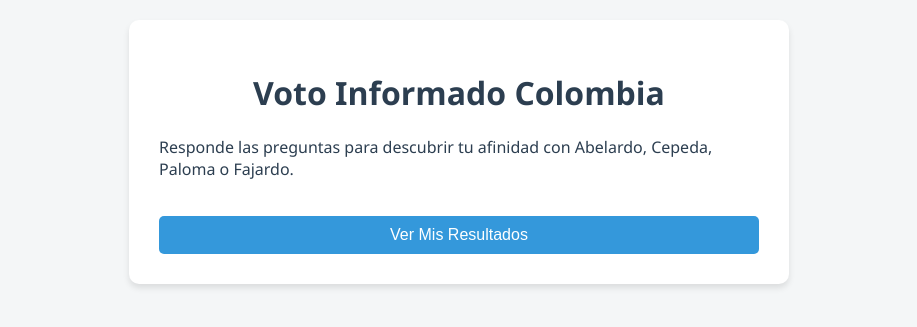
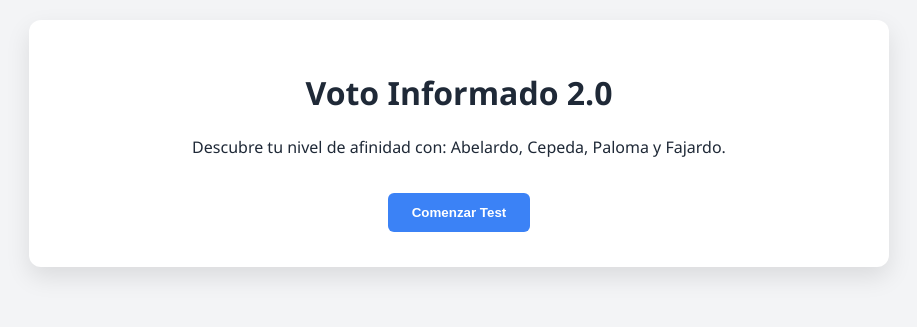
Before and after one commit to ripeto99-oss/chatbot-electoral., a FastAPI app: page / in a window 1280 px wide. Shown: the top 327 px of the page, without its empty margins (181-1098 px from the left). Run offline with FastAPI, Linux system fonts and the light colour scheme; some libraries are stand-ins or nearby versions.

Commit message:
Update index.html

```diff
--- a/templates/index.html
+++ b/templates/index.html
@@ -3,152 +3,101 @@
 <head>
     <meta charset="UTF-8">
     <meta name="viewport" content="width=device-width, initial-scale=1.0">
-    <title>Voto Informado - Test Electoral</title>
+    <title>Voto Informado 2.0</title>
+    <link rel="stylesheet" href="/static/style.css">
+    <script src="https://cdn.jsdelivr.net/npm/chart.js"></script>
+    <script src="https://cdnjs.cloudflare.com/ajax/libs/jspdf/2.5.1/jspdf.umd.min.js"></script>
     <style>
-        :root {
-            --primary: #2C3E50;
-            --secondary: #34495E;
-            --accent: #3498DB;
-            --bg: #F4F6F7;
-            --chat-bg: #FFFFFF;
-            --user-msg: #DCF8C6;
-            --bot-msg: #E8F8F5;
-        }
-        body {
-            font-family: 'Segoe UI', Tahoma, Geneva, Verdana, sans-serif;
-            background-color: var(--bg);
-            color: var(--primary);
-            margin: 0;
-            padding: 20px;
-            display: flex;
-            flex-direction: column;
-            align-items: center;
-        }
-        .container {
-            width: 100%;
-            max-width: 600px;
-            background: white;
-            padding: 30px;
-            border-radius: 10px;
-            box-shadow: 0 4px 6px rgba(0,0,0,0.1);
-        }
-        h1, h2, h3 { text-align: center; }
+        /* CSS Integrado para asegurar renderizado inmediato */
+        :root { --primary: #1E3A8A; --secondary: #3B82F6; --bg: #F3F4F6; --text: #1F2937; }
+        body { font-family: 'Segoe UI', Tahoma, Geneva, Verdana, sans-serif; background: var(--bg); color: var(--text); margin: 0; padding: 20px; display: flex; justify-content: center; }
+        .container { background: white; padding: 30px; border-radius: 12px; box-shadow: 0 10px 25px rgba(0,0,0,0.1); width: 100%; max-width: 800px; }
         .hidden { display: none !important; }
+        .btn { background: var(--secondary); color: white; border: none; padding: 12px 24px; border-radius: 6px; cursor: pointer; font-weight: bold; margin: 5px; transition: 0.3s; }
+        .btn:hover { background: var(--primary); }
+        .btn:disabled { background: #9CA3AF; cursor: not-allowed; }
+        .option-btn { display: block; width: 100%; text-align: left; background: #E5E7EB; color: var(--text); padding: 15px; margin-bottom: 10px; border-radius: 6px; border: 2px solid transparent; cursor: pointer; }
+        .option-btn.selected { border-color: var(--secondary); background: #DBEAFE; }
+        .nav-buttons { display: flex; justify-content: space-between; margin-top: 20px; }
 
-        /* Botones generales */
-        button {
-            background-color: var(--accent);
-            color: white;
-            border: none;
-            padding: 10px 20px;
-            border-radius: 5px;
-            cursor: pointer;
-            font-size: 16px;
-            width: 100%;
-            margin-top: 20px;
-        }
-        button:hover { background-color: #2980B9; }
-        button:disabled { background-color: #95A5A6; cursor: not-allowed; }
+        /* Dashboard */
+        .dashboard-grid { display: grid; grid-template-columns: 1fr 1fr; gap: 20px; margin-bottom: 30px; }
+        @media (max-width: 600px) { .dashboard-grid { grid-template-columns: 1fr; } }
+        .ranking-list { list-style: none; padding: 0; }
+        .ranking-list li { background: #F9FAFB; padding: 10px; margin-bottom: 8px; border-radius: 4px; border-left: 4px solid var(--secondary); }
 
-        /* Diseño del Chatbot */
-        .chat-container {
-            margin-top: 30px;
-            border: 1px solid #BDC3C7;
-            border-radius: 8px;
-            overflow: hidden;
-            background-color: var(--chat-bg);
-            display: flex;
-            flex-direction: column;
-        }
-        .chat-header {
-            background-color: var(--primary);
-            color: white;
-            padding: 15px;
-            text-align: center;
-            font-weight: bold;
-        }
-        .chat-messages {
-            height: 300px;
-            overflow-y: auto;
-            padding: 15px;
-            display: flex;
-            flex-direction: column;
-            gap: 10px;
-        }
-        .message {
-            max-width: 80%;
-            padding: 10px 15px;
-            border-radius: 15px;
-            font-size: 14px;
-            line-height: 1.4;
-            word-wrap: break-word;
-        }
-        .message.user {
-            background-color: var(--user-msg);
-            align-self: flex-end;
-            border-bottom-right-radius: 0;
-        }
-        .message.bot {
-            background-color: var(--bot-msg);
-            align-self: flex-start;
-            border-bottom-left-radius: 0;
-        }
-        .chat-input-area {
-            display: flex;
-            border-top: 1px solid #BDC3C7;
-            padding: 10px;
-            background-color: #ECF0F1;
-        }
-        .chat-input-area input {
-            flex-grow: 1;
-            padding: 10px;
-            border: 1px solid #BDC3C7;
-            border-radius: 4px;
-            outline: none;
-        }
-        .chat-input-area button {
-            width: auto;
-            margin-top: 0;
-            margin-left: 10px;
-        }
-        .loading {
-            align-self: center;
-            font-size: 12px;
-            color: #7F8C8D;
-            font-style: italic;
-        }
+        /* Chatbot */
+        .chat-section { border: 1px solid #D1D5DB; border-radius: 8px; overflow: hidden; margin-top: 20px; margin-bottom: 30px; }
+        .chat-header { background: var(--primary); color: white; padding: 12px; font-weight: bold; text-align: center; }
+        .chat-messages { height: 350px; overflow-y: auto; padding: 15px; background: #F9FAFB; display: flex; flex-direction: column; gap: 10px; }
+        .msg { max-width: 80%; padding: 10px 15px; border-radius: 15px; line-height: 1.4; }
+        .msg.user { background: #DBEAFE; align-self: flex-end; border-bottom-right-radius: 2px; }
+        .msg.bot { background: white; align-self: flex-start; border-bottom-left-radius: 2px; border: 1px solid #E5E7EB; }
+        .msg.loading { color: #6B7280; font-style: italic; background: transparent; border: none; align-self: flex-start; }
+        .chat-input { display: flex; border-top: 1px solid #D1D5DB; }
+        .chat-input input { flex: 1; padding: 15px; border: none; outline: none; }
+        .chat-input button { background: var(--primary); color: white; border: none; padding: 0 20px; cursor: pointer; font-weight: bold; }
+        .chat-input button:disabled { background: #9CA3AF; }
     </style>
 </head>
 <body>
 
-    <div class="container" id="test-section">
-        <h1>Voto Informado Colombia</h1>
-        <p>Responde las preguntas para descubrir tu afinidad con Abelardo, Cepeda, Paloma o Fajardo.</p>
+<div class="container" id="app-container">
 
-        <button onclick="finalizarTest()">Ver Mis Resultados</button>
+    <div id="screen-start">
+        <h1 style="text-align: center;">Voto Informado 2.0</h1>
+        <p style="text-align: center;">Descubre tu nivel de afinidad con: Abelardo, Cepeda, Paloma y Fajardo.</p>
+        <div style="text-align: center; margin-top: 30px;">
+            <button class="btn" onclick="iniciarTest()">Comenzar Test</button>
+        </div>
     </div>
 
-    <div class="container hidden" id="results-section">
-        <h2>Tus Resultados</h2>
-        <div id="results-summary">
-            <h3 id="resultado-nombre">Candidato: Calculando...</h3>
-            <p id="resultado-porcentaje">Afinidad: 0%</p>
+    <div id="screen-test" class="hidden">
+        <div style="display: flex; justify-content: space-between; margin-bottom: 20px;">
+            <span id="progress-text">Pregunta 1 de X</span>
+            <span id="saved-indicator" style="color: green; font-size: 12px;" class="hidden">Guardado automático</span>
         </div>
+        <h2 id="question-text">Cargando pregunta...</h2>
+        <div id="options-container"></div>
+        <div class="nav-buttons">
+            <button class="btn" id="btn-prev" onclick="preguntaAnterior()">Anterior</button>
+            <button class="btn" id="btn-next" onclick="siguientePregunta()">Siguiente</button>
+        </div>
+    </div>
 
-        <div class="chat-container">
-            <div class="chat-header">Asistente Electoral IA</div>
-            <div class="chat-messages" id="chat-messages">
-                <div class="message bot">¡Hola! He analizado tus resultados. ¿Tienes alguna pregunta sobre tu candidato afín o quieres comparar propuestas?</div>
+    <div id="screen-results" class="hidden">
+        <h1 style="text-align: center;">Tu Dashboard Electoral</h1>
+
+        <div class="dashboard-grid">
+            <div>
+                <h2>Ranking de Afinidad</h2>
+                <ul class="ranking-list" id="ranking-container"></ul>
             </div>
-            <div class="chat-input-area">
-                <input type="text" id="chat-input" placeholder="Escribe tu mensaje a Gemini..." onkeypress="handleKeyPress(event)">
-                <button id="send-btn" onclick="sendMessage()">Enviar</button>
+            <div>
+                <h2>Análisis Multidimensional</h2>
+                <canvas id="radarChart"></canvas>
             </div>
         </div>
 
-        <button style="background-color: #E74C3C;" onclick="reiniciarTest()">Hacer test de nuevo</button>
+        <div class="chat-section">
+            <div class="chat-header">Asistente Electoral IA (Gemini)</div>
+            <div class="chat-messages" id="chat-box">
+                <div class="msg bot">¡Hola! He analizado tus resultados. ¿Tienes alguna pregunta sobre tu afinidad con estos candidatos o sus propuestas?</div>
+            </div>
+            <div class="chat-input">
+                <input type="text" id="chat-input-text" placeholder="Escribe tu pregunta aquí..." onkeypress="handleEnter(event)">
+                <button id="chat-send-btn" onclick="enviarMensajeIA()">Enviar</button>
+            </div>
+        </div>
+
+        <div style="text-align: center; margin-top: 20px; border-top: 1px solid #E5E7EB; padding-top: 20px;">
+            <button class="btn" style="background: #10B981;" onclick="exportarPDF()">Exportar a PDF</button>
+            <button class="btn" style="background: #EF4444;" onclick="reiniciarTest()">Reiniciar Test</button>
+        </div>
     </div>
 
-    <script src="/static/app.js"></script>
+</div>
+
+<script src="/static/app.js"></script>
 </body>
 </html>
```
